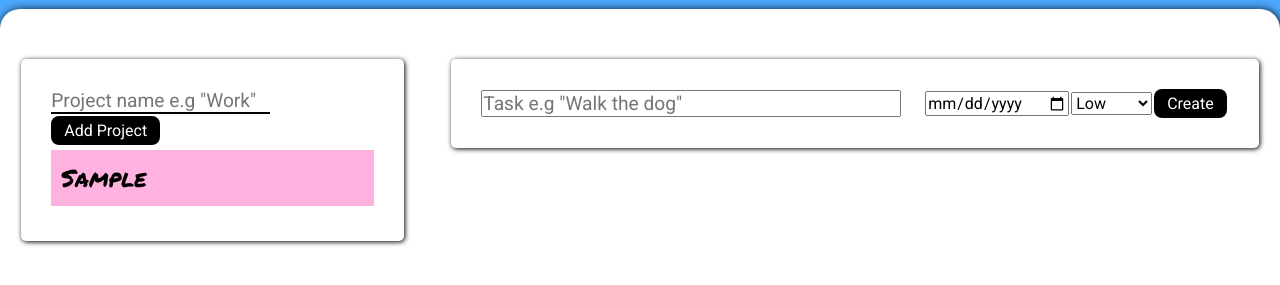
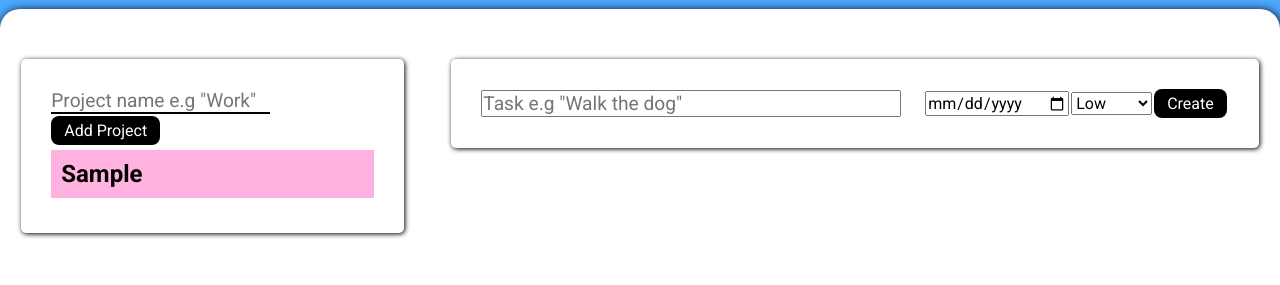
Before and after one commit to yhbe/todoList, a website built with webpack: page dist/index.html in a window 1280 px wide. Both pictures are taken after typing "Sample" into the empty fields and a click on the button "Add Project". Shown: the part 111-396 px from the top of the page. Built offline with nearby package versions, Linux system fonts and the light colour scheme.

Commit message:
remove font made bolder

```diff
--- a/src/style.css
+++ b/src/style.css
@@ -68,8 +68,9 @@ body{
 }
 
 .created-Projects > p {
-  font-family: 'Permanent Marker', cursive;
+  /* font-family: 'Permanent Marker', cursive; */
   font-size: 1.5rem;
+  font-weight: 600;
   padding: 10px;
   margin: 5px 0px;
   background-color:  rgba(255, 0, 149, 0.3)
```
